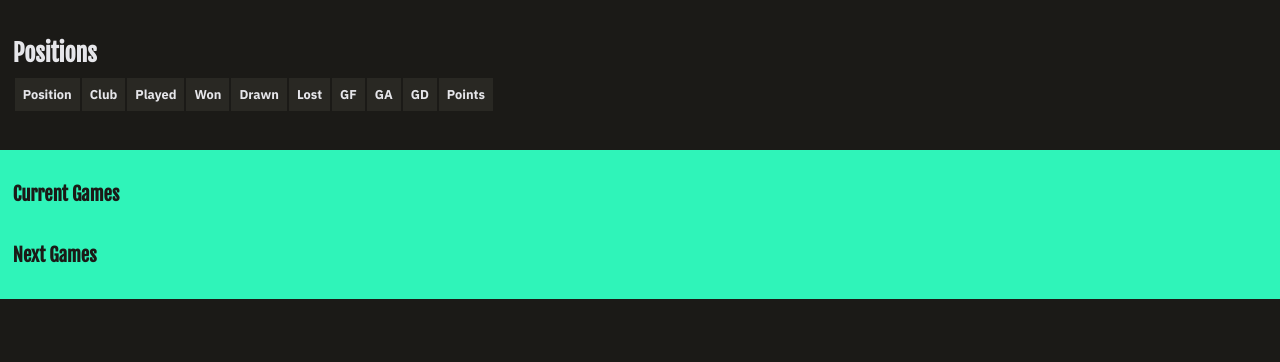
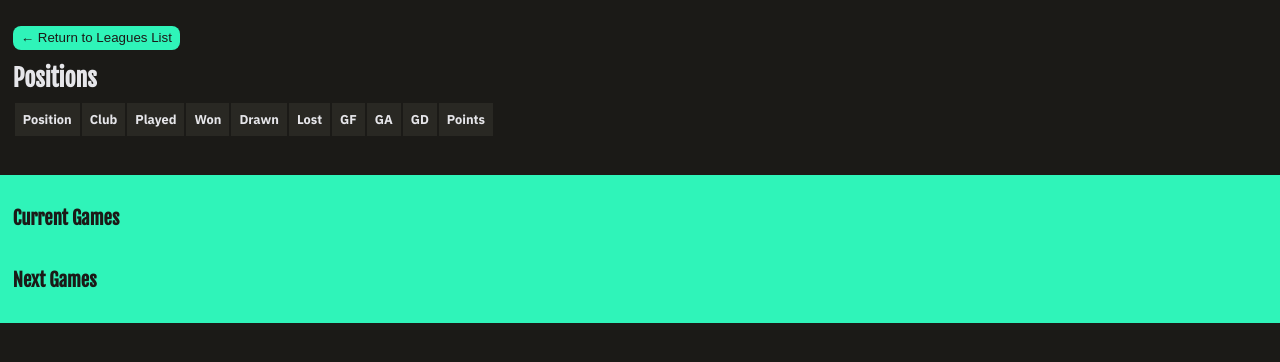
Before and after one commit to davm07/footieWY, a website: page src/leagues/league-detail.html in a window 1280 px wide. Drawn offline with Linux system fonts and the light colour scheme.

Commit message:
feat: add button to return to leagues list

```diff
--- a/src/css/style.css
+++ b/src/css/style.css
@@ -502,8 +502,15 @@ td::before {
 .league-info.divider,
 .team-info.divider {
   animation: none;
-  animation-timeline: none;
-  animation-range: none;
+}
+
+#return-league {
+  margin: 0 0.8rem;
+  padding: 0.3rem 0.5rem;
+  color: var(--primary-color);
+  border: none;
+  border-radius: var(--border-radius);
+  background-color: var(--secondary-color);
 }
 
 .league-info h2 {
--- a/src/js/LeagueDetails.mjs
+++ b/src/js/LeagueDetails.mjs
@@ -209,12 +209,9 @@ export default class LeagueDetails {
     if (leagueDetails.length > 0) {
       leagueTitle(leagueDetails, parentElement);
       this.renderLeagueInfo(leagueDetails);
-      const leagueGames = await gamesLeague.renderLeagueFixtures(
-        leagueId,
-        seasonYear,
-      );
+      await gamesLeague.renderLeagueFixtures(leagueId, seasonYear);
       const currentGames = document.querySelector('#leagueGamesLive');
-      const leagueCurrentGames = await gamesLeague.renderLeagueCurrentFixtures(
+      await gamesLeague.renderLeagueCurrentFixtures(
         leagueId,
         seasonYear,
         currentGames,
--- a/src/js/league-details.js
+++ b/src/js/league-details.js
@@ -10,3 +10,6 @@ const gamesElement = document.querySelector('#leagueGames');
 const leagueInfo = new LeagueDetails(parentElement);
 const leagueGames = new MatchDetails(gamesElement);
 leagueInfo.initLeagueInfo(leagueId, seasonYear, leagueGames);
+document.querySelector('#return-league').addEventListener('click', () => {
+  window.history.back();
+});
--- a/src/leagues/league-detail.html
+++ b/src/leagues/league-detail.html
@@ -29,6 +29,7 @@
   <body>
     <header id="header"></header>
     <main>
+      <button id="return-league">&larr; Return to Leagues List</button>
       <section class="league-info divider">
         <div class="teamsContainer">
           <table id="myPositionsCont">
```
